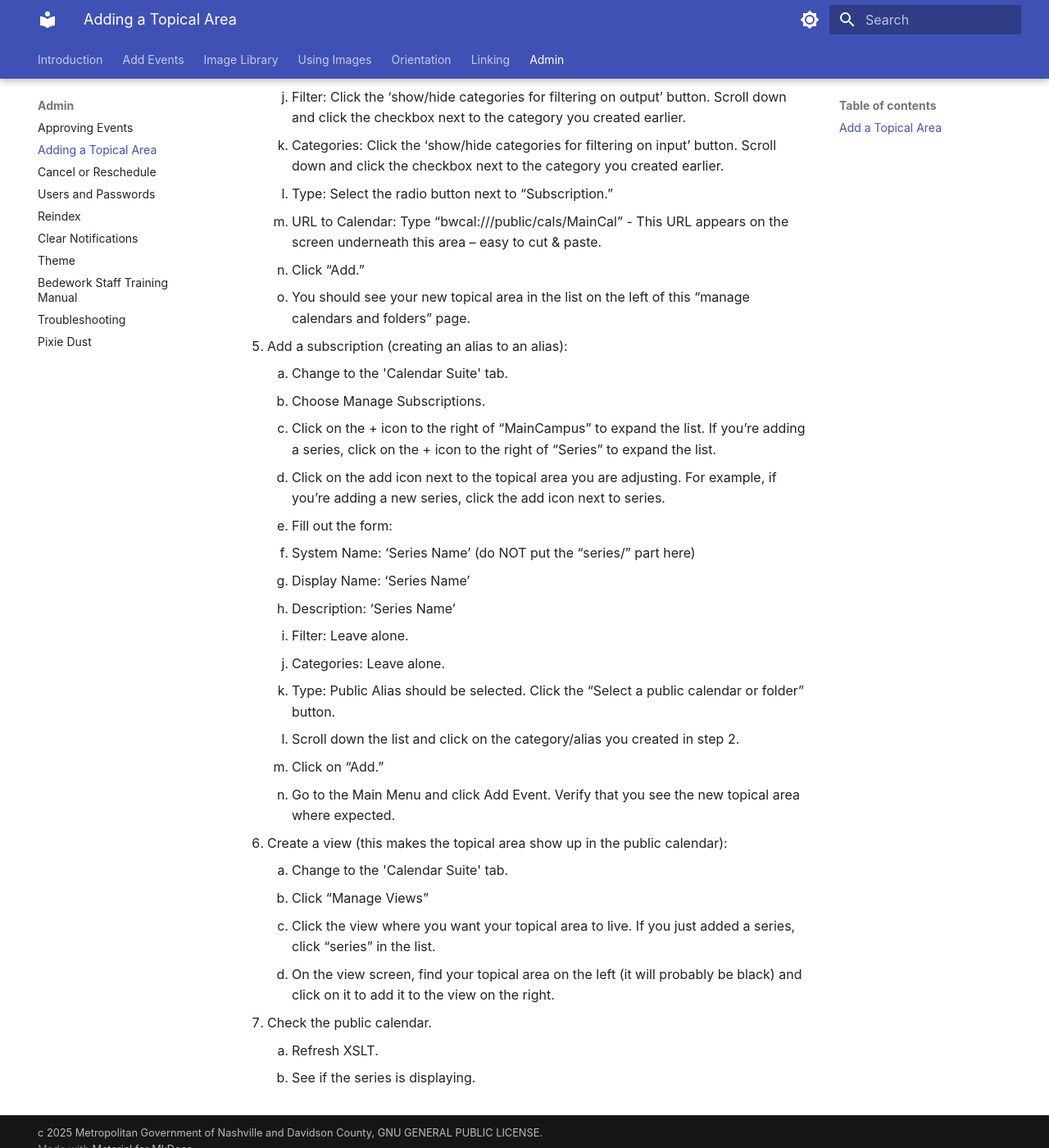
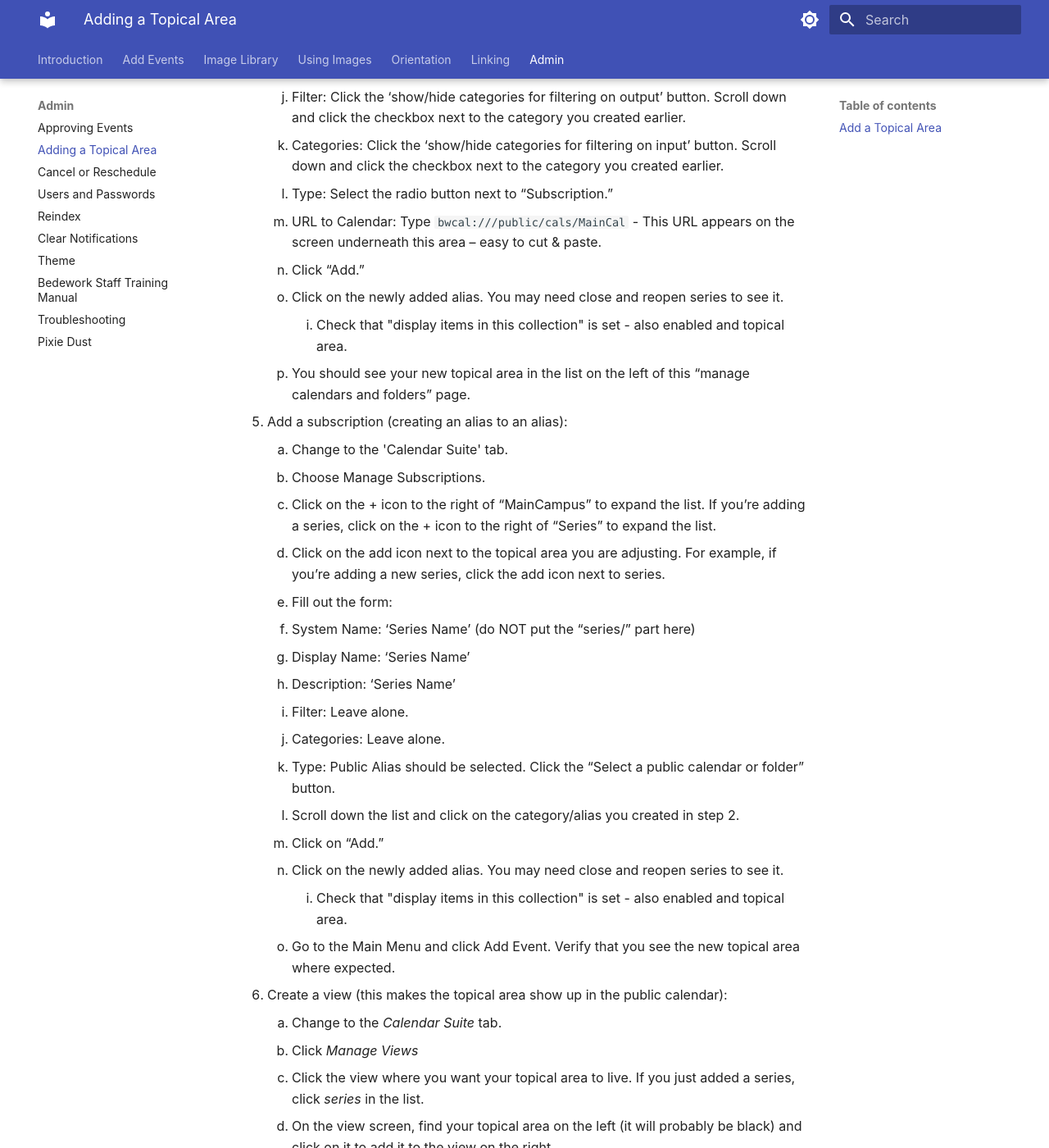
Before and after one commit to Nashville-Public-Library/bedework-docs, an MkDocs documentation site: the page built from docs/admin/add-series.md, in a window 1280 px wide and 1400 px high, scrolled down 1097 px. Shown: the whole window at 82% size. Built offline with MkDocs 1.6.1 and Material for MkDocs 9.7.7, drawn with Linux system fonts in a browser that asks for light colours; some of the changed text lies outside the part shown.

Commit message:
updating instructions for adding a new topical area, per suggestions by @douglm

```diff
--- a/docs/admin/add-series.md
+++ b/docs/admin/add-series.md
@@ -10,7 +10,7 @@ You can’t really change a category. If you want to change a category you need
 ## Add a Topical Area
 
 1. Login to Bedework.
-1. Under “choose your administrative group” click calsuite-MainCampus.
+1. Under _choose your administrative group_ click _calsuite-MainCampus_.
 1. Create a category:
     1. Double check where you are. You should be on the “Main Menu” tab in “Group: calsuite-MainCampus.” Note: Follow the conventions of the existing categories - they are CASE SENSITIVE.
     1. Select Manage Categories.
@@ -32,32 +32,36 @@ You can’t really change a category. If you want to change a category you need
        1. Filter: Click the ‘show/hide categories for filtering on output’ button. Scroll down and click the checkbox next to the category you created earlier.
        1. Categories: Click the ‘show/hide categories for filtering on input’ button. Scroll down and click the checkbox next to the category you created earlier.
        1. Type: Select the radio button next to “Subscription.”
-       1. URL to Calendar: Type “bwcal:///public/cals/MainCal” - This URL appears on the screen underneath this area – easy to cut & paste.
+       1. URL to Calendar: Type `bwcal:///public/cals/MainCal` - This URL appears on the screen underneath this area – easy to cut & paste.
        1. Click “Add.”
-       1. You should see your new topical area in the list on the left of this “manage calendars and folders” page.
+       2. Click on the newly added alias. You may need close and reopen series to see it.
+          1.  Check that "display items in this collection" is set - also enabled and topical area.
+       3. You should see your new topical area in the list on the left of this “manage calendars and folders” page.
 
-1. Add a subscription (creating an alias to an alias):
+2. Add a subscription (creating an alias to an alias):
     1. Change to the 'Calendar Suite' tab.
-    1. Choose Manage Subscriptions.
-    1. Click on the + icon to the right of “MainCampus” to expand the list. If you’re adding a series, click on the + icon to the right of “Series” to expand the list.
-    1. Click on the add icon next to the topical area you are adjusting. For example, if you’re adding a new series, click the add icon next to series.
-    1. Fill out the form:
+    2. Choose Manage Subscriptions.
+    3. Click on the + icon to the right of “MainCampus” to expand the list. If you’re adding a series, click on the + icon to the right of “Series” to expand the list.
+    4. Click on the add icon next to the topical area you are adjusting. For example, if you’re adding a new series, click the add icon next to series.
+    5. Fill out the form:
        1. System Name: ‘Series Name’ (do NOT put the “series/” part here)
-       1. Display Name: ‘Series Name’
-       1. Description: ‘Series Name’
-       1. Filter: Leave alone.
-       1. Categories: Leave alone.
-       1. Type: Public Alias should be selected. Click the “Select a public calendar or folder” button.
-       1. Scroll down the list and click on the category/alias you created in step 2.
-       1. Click on “Add.”
-       1. Go to the Main Menu and click Add Event. Verify that you see the new topical area where expected.
+       2. Display Name: ‘Series Name’
+       3. Description: ‘Series Name’
+       4. Filter: Leave alone.
+       5. Categories: Leave alone.
+       6. Type: Public Alias should be selected. Click the “Select a public calendar or folder” button.
+       7. Scroll down the list and click on the category/alias you created in step 2.
+       8. Click on “Add.”
+       9. Click on the newly added alias. You may need close and reopen series to see it.
+          1. Check that "display items in this collection" is set - also enabled and topical area.
+       10. Go to the Main Menu and click Add Event. Verify that you see the new topical area where expected.
 
-1. Create a view (this makes the topical area show up in the public calendar):
-    1. Change to the 'Calendar Suite' tab.
-    1. Click “Manage Views”
-    1. Click the view where you want your topical area to live. If you just added a series, click “series” in the list.
-    1. On the view screen, find your topical area on the left (it will probably be black) and click on it to add it to the view on the right.
+3. Create a view (this makes the topical area show up in the public calendar):
+    1. Change to the _Calendar Suite_ tab.
+    2. Click _Manage Views_
+    3. Click the view where you want your topical area to live. If you just added a series, click _series_ in the list.
+    4. On the view screen, find your topical area on the left (it will probably be black) and click on it to add it to the view on the right.
 
-1. Check the public calendar.
+4. Check the public calendar.
     1. Refresh XSLT.
-    1. See if the series is displaying.
+    2. See if the series is displaying.
```
